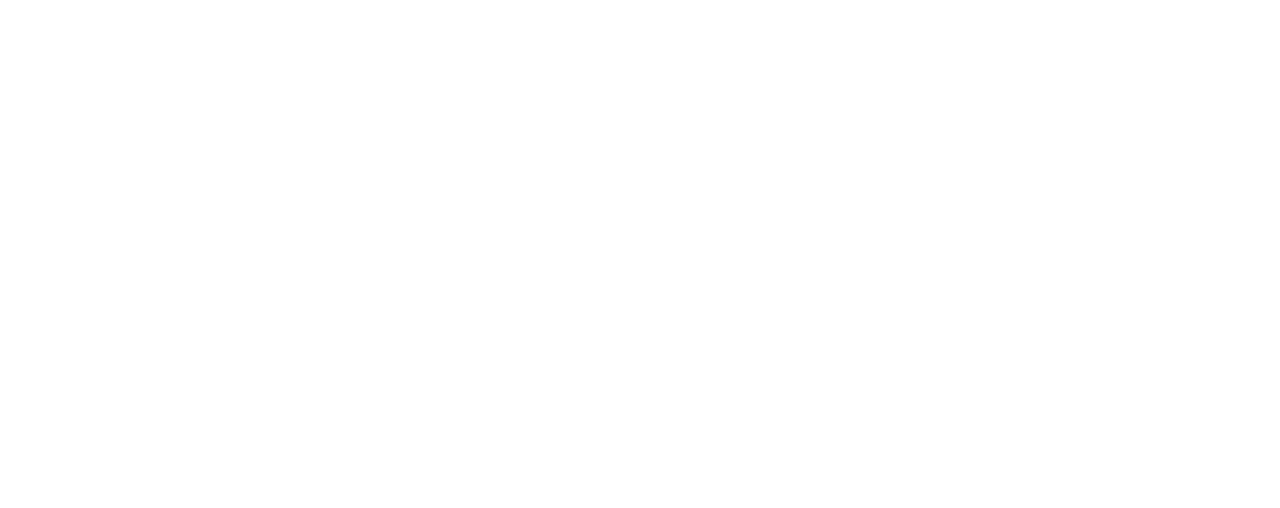
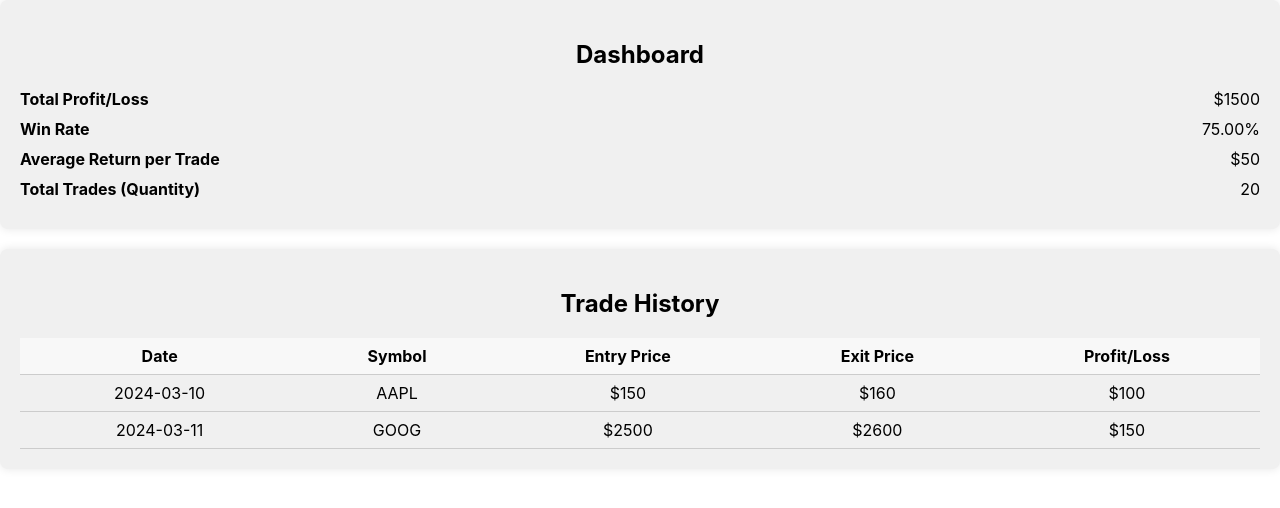
Before and after one commit to SakshiKekre/AI-Trade-Buddy, a React (Create React App) app in the folder frontend/tradebot/: page /metrics in a window 1280 px wide. Before the commit this address had no page. Shown: the top 508 px of the page. Built offline with nearby package versions, Linux system fonts and the light colour scheme.

Commit message:
Adding metrics and chat pages, adding trade pref to profile, updating basic styles for all pages

```diff
--- a/frontend/tradebot/src/App.css
+++ b/frontend/tradebot/src/App.css
@@ -36,3 +36,177 @@
     transform: rotate(360deg);
   }
 }
+
+
+.form-container {
+  display: flex;
+  flex-direction: column;
+  gap: 10px; /* Adjust the gap between fields */
+}
+
+.form-field {
+  display: flex;
+  align-items: center; /* Align items vertically */
+}
+
+.form-field label {
+  min-width: 120px; /* Adjust the width of the labels as needed */
+}
+
+.form-field input,
+.form-field select {
+  flex: 1; /* Allow fields to expand to fill available space */
+}
+
+.profile-container {
+  max-width: 600px;
+  margin: 0 auto;
+  padding: 20px;
+  background-color: #f0f0f0;
+  border-radius: 8px;
+  box-shadow: 0 0 10px rgba(0, 0, 0, 0.1);
+}
+
+.profile-info {
+  margin-bottom: 20px;
+}
+
+.profile-info h2 {
+  font-size: 24px;
+  margin-bottom: 10px;
+}
+
+.profile-info p {
+  font-size: 16px;
+  line-height: 1.5;
+}
+
+.profile-picture {
+  width: 150px;
+  height: 150px;
+  border-radius: 50%;
+  margin-bottom: 20px;
+}
+
+.profile-button {
+  padding: 10px 20px;
+  background-color: #007bff;
+  color: #fff;
+  border: none;
+  border-radius: 4px;
+  cursor: pointer;
+}
+
+.profile-button:hover {
+  background-color: #0056b3;
+}
+
+
+
+.chat-container {
+  max-width: 600px;
+  margin: 0 auto;
+  padding: 20px;
+  background-color: #f0f0f0;
+  border-radius: 8px;
+  box-shadow: 0 0 10px rgba(0, 0, 0, 0.1);
+}
+
+.chat-history {
+  max-height: 300px;
+  overflow-y: auto;
+}
+
+.chat-message {
+  margin-bottom: 10px;
+  padding: 8px 12px;
+  border-radius: 4px;
+}
+
+.user .chat-message {
+  background-color: #007bff;
+  color: #fff;
+}
+
+.bot .chat-message {
+  background-color: #eee;
+  color: #333;
+}
+
+.input-container {
+  display: flex;
+  margin-top: 20px;
+}
+
+.input-container input {
+  flex: 1;
+  padding: 10px;
+  border: 1px solid #ccc;
+  border-radius: 4px;
+}
+
+.input-container button {
+  padding: 10px 20px;
+  background-color: #007bff;
+  color: #fff;
+  border: none;
+  border-radius: 4px;
+  cursor: pointer;
+  margin-left: 10px;
+}
+
+.input-container button:hover {
+  background-color: #0056b3;
+}
+
+
+
+/* Dashboard.css */
+.dashboard {
+  margin-bottom: 20px;
+  padding: 20px;
+  background-color: #f0f0f0;
+  border-radius: 8px;
+  box-shadow: 0 0 10px rgba(0, 0, 0, 0.1);
+}
+
+.metric {
+  display: flex;
+  justify-content: space-between;
+  margin-bottom: 10px;
+  font-size: 16px;
+}
+
+.metric div:first-child {
+  font-weight: bold;
+}
+
+
+
+/* TradeHistoryTable.css */
+.trade-history {
+  padding: 20px;
+  background-color: #f0f0f0;
+  border-radius: 8px;
+  box-shadow: 0 0 10px rgba(0, 0, 0, 0.1);
+}
+
+.trade-history table {
+  width: 100%;
+  border-collapse: collapse;
+}
+
+.trade-history th,
+.trade-history td {
+  padding: 8px;
+  border-bottom: 1px solid #ccc;
+}
+
+.trade-history th {
+  background-color: #f8f8f8;
+  font-weight: bold;
+}
+
+.trade-history tbody tr:hover {
+  background-color: #e0e0e0;
+}
--- a/frontend/tradebot/src/App.js
+++ b/frontend/tradebot/src/App.js
@@ -4,6 +4,7 @@
 import HomePage from './pages/HomePage';
 import ProfilePage from './pages/ProfilePage';
 import TradePage from './pages/ChatPage';
+import MetricsPage from './pages/MetricsPage';
 
 function App() {
   return (
@@ -18,6 +19,7 @@
               <Route path="/" element={<HomePage />} />
               <Route path="/profile" element={<ProfilePage />} />
               <Route path="/chat" element={<TradePage />} />
+              <Route path="/metrics" element={<MetricsPage />} />
             </Routes>
           </main>
         </div>
--- /dev/null
+++ b/frontend/tradebot/src/pages/Dashboard.js
@@ -0,0 +1,28 @@
+// Dashboard.js
+import React from 'react';
+
+const Dashboard = ({ data }) => {
+  return (
+    <div className="dashboard">
+      <h2>Dashboard</h2>
+      <div className="metric">
+        <div>Total Profit/Loss</div>
+        <div>${data.totalProfitLoss}</div>
+      </div>
+      <div className="metric">
+        <div>Win Rate</div>
+        <div>{(data.winRate * 100).toFixed(2)}%</div>
+      </div>
+      <div className="metric">
+        <div>Average Return per Trade</div>
+        <div>${data.averageReturnPerTrade}</div>
+      </div>
+      <div className="metric">
+        <div>Total Trades (Quantity)</div>
+        <div>{data.totalTrades}</div>
+      </div>
+    </div>
+  );
+};
+
+export default Dashboard;
--- a/frontend/tradebot/src/pages/HomePage.js
+++ b/frontend/tradebot/src/pages/HomePage.js
@@ -2,11 +2,12 @@
 
 const HomePage = () => {
   return (
-    <div>
+    <div class="profile-container">
       <h1>Welcome to our Fintech App!</h1>
       <ul>
         <li><a href="/profile">Go to Profile</a></li>
-        <li><a href="/chat">Go to Trade-Chat-Bot</a></li>
+        <li><a href="/chat">Go to Trade Chat-Bot</a></li>
+        <li><a href="/metrics">Go to Performance Metrics</a></li>
       </ul>
     </div>
   );
--- /dev/null
+++ b/frontend/tradebot/src/pages/MetricsPage.js
@@ -0,0 +1,31 @@
+// MetricsPage.js
+import React from 'react';
+import Dashboard from './Dashboard';
+import TradeHistoryTable from './TradeHistory';
+
+
+  // Sample data for demonstration
+  const dashboardData = {
+    totalProfitLoss: 1500,
+    winRate: 0.75,
+    averageReturnPerTrade: 50,
+    totalTrades: 20,
+  };
+
+  const tradeHistoryData = [
+    { id: 1, date: '2024-03-10', symbol: 'AAPL', entryPrice: 150, exitPrice: 160, profitLoss: 100 },
+    { id: 2, date: '2024-03-11', symbol: 'GOOG', entryPrice: 2500, exitPrice: 2600, profitLoss: 150 },
+    // Add more trade history data as needed
+  ];
+
+// const MetricsPage = ({ dashboardData, tradeHistoryData }) => {       // uncomment when backend is integrated to get data
+const MetricsPage = () => {
+  return (
+    <div className="metrics-page">
+      <Dashboard data={dashboardData} />
+      <TradeHistoryTable data={tradeHistoryData} />
+    </div>
+  );
+};
+
+export default MetricsPage;
--- a/frontend/tradebot/src/pages/ProfilePage.js
+++ b/frontend/tradebot/src/pages/ProfilePage.js
@@ -31,9 +31,11 @@
 
   return (
     <div>
+      <div class="profile-container">
         <h1>User Profile</h1>
-      <form onSubmit={handleSubmit}>
-        <div>
+        <h2>Identification Information</h2>
+        <form onSubmit={handleSubmit} class="profile-info form-container">
+          <div class="form-field">
             <label htmlFor="firstName">First Name:</label>
             <input
               type="text"
@@ -43,7 +45,7 @@
               onChange={handleInputChange}
             />
           </div>
-        <div>
+          <div class="form-field">
             <label htmlFor="lastName">Last Name:</label>
             <input
               type="text"
@@ -53,7 +55,7 @@
               onChange={handleInputChange}
             />
           </div>
-        <div>
+          <div class="form-field">
             <label htmlFor="email">Email:</label>
             <input
               type="email"
@@ -63,7 +65,7 @@
               onChange={handleInputChange}
             />
           </div>
-        <div>
+          <div class="form-field">
             <label htmlFor="email">Trading API:</label>
             <input
               type="text"
@@ -73,9 +75,44 @@
               onChange={handleInputChange}
             />
           </div>
-        {/* Add more fields as needed */}
-        <button type="submit">Save Changes</button>
+
+          <br/>
+          <h2>Trade Preferences</h2>
+
+          <div class="form-field">
+            <label htmlFor="firstName">Indicator 1:</label>
+            <input
+              type="text"
+              id="firstName"
+              name="firstName"
+              // value={formValues.firstName}
+              onChange={handleInputChange}
+            />
+          </div>
+          <div class="form-field">
+            <label htmlFor="lastName">Indicator 2:</label>
+            <input
+              type="text"
+              id="lastName"
+              name="lastName"
+              // value={formValues.lastName}
+              onChange={handleInputChange}
+            />
+          </div>
+          <div class="form-field">
+            <label htmlFor="email">Indicator 3:</label>
+            <input
+              type="email"
+              id="email"
+              name="email"
+              // value={formValues.email}
+              onChange={handleInputChange}
+            />
+          </div>
+          <br/>
+          <button class="profile-button" type="submit">Save Changes</button>
         </form>
+      </div>
     </div>
   );
 };
--- /dev/null
+++ b/frontend/tradebot/src/pages/TradeHistory.js
@@ -0,0 +1,34 @@
+// TradeHistoryTable.js
+import React from 'react';
+
+const TradeHistory = ({ data }) => {
+  return (
+    <div className="trade-history">
+      <h2>Trade History</h2>
+      <table>
+        <thead>
+          <tr>
+            <th>Date</th>
+            <th>Symbol</th>
+            <th>Entry Price</th>
+            <th>Exit Price</th>
+            <th>Profit/Loss</th>
+          </tr>
+        </thead>
+        <tbody>
+          {data.map((trade) => (
+            <tr key={trade.id}>
+              <td>{trade.date}</td>
+              <td>{trade.symbol}</td>
+              <td>${trade.entryPrice}</td>
+              <td>${trade.exitPrice}</td>
+              <td>${trade.profitLoss}</td>
+            </tr>
+          ))}
+        </tbody>
+      </table>
+    </div>
+  );
+};
+
+export default TradeHistory;
```
Lines whose indentation alone changed are shown as unchanged.
